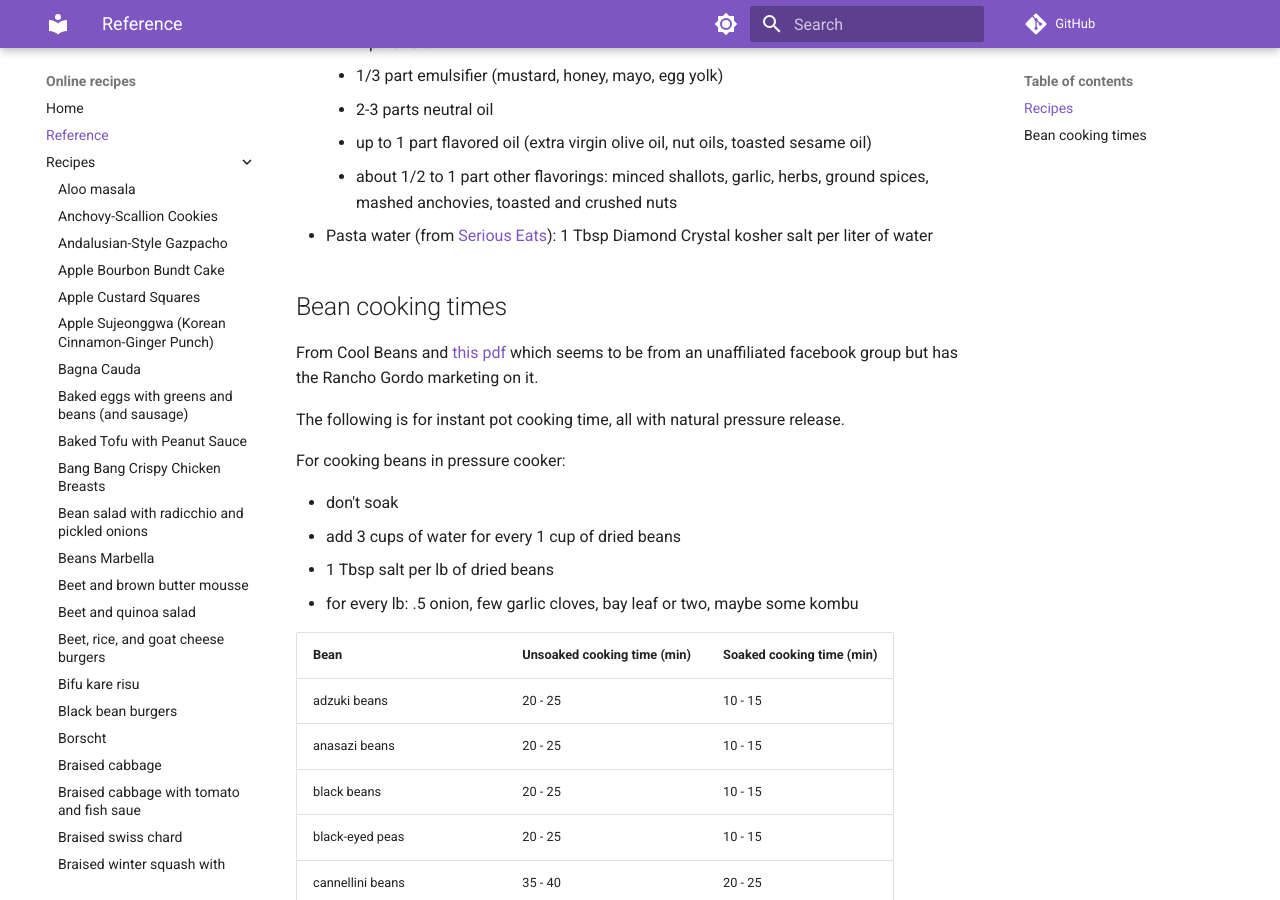
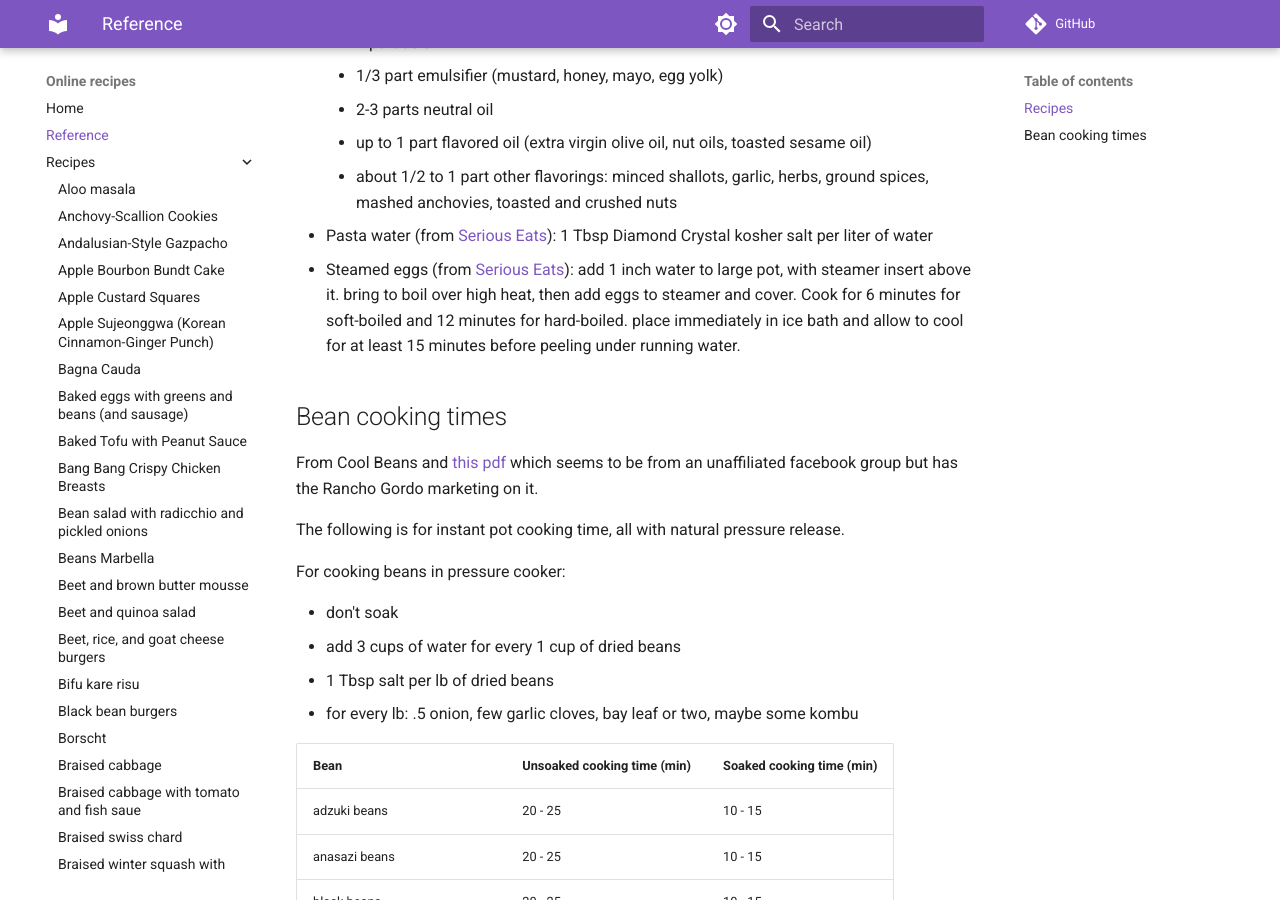
Before and after one commit to billbrod/recipes, an MkDocs documentation site: the page built from docs/reference.md, in a window 1280 px wide and 900 px high, scrolled down 529 px. Built offline with MkDocs 1.6.1 and Material for MkDocs 9.7.7, drawn with Linux system fonts in a browser that asks for light colours; comment, search, counter and statistics services are not loaded.

Commit message:
adds steamed eggs

```diff
--- a/docs/reference.md
+++ b/docs/reference.md
@@ -25,6 +25,12 @@ Short things that I often refer back to.
 - Pasta water (from [Serious
   Eats](https://www.seriouseats.com/how-salty-should-pasta-water-be)): 1 Tbsp
   Diamond Crystal kosher salt per liter of water
+- Steamed eggs (from [Serious
+  Eats](https://www.seriouseats.com/steamed-hard-boiled-eggs-recipe)): add 1
+  inch water to large pot, with steamer insert above it. bring to boil over high
+  heat, then add eggs to steamer and cover. Cook for 6 minutes for soft-boiled
+  and 12 minutes for hard-boiled. place immediately in ice bath and allow to
+  cool for at least 15 minutes before peeling under running water.
 
 ## Bean cooking times
 
```
